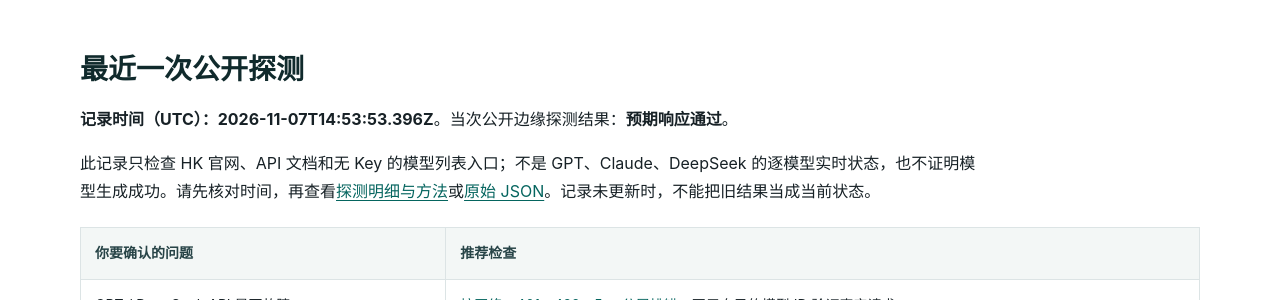
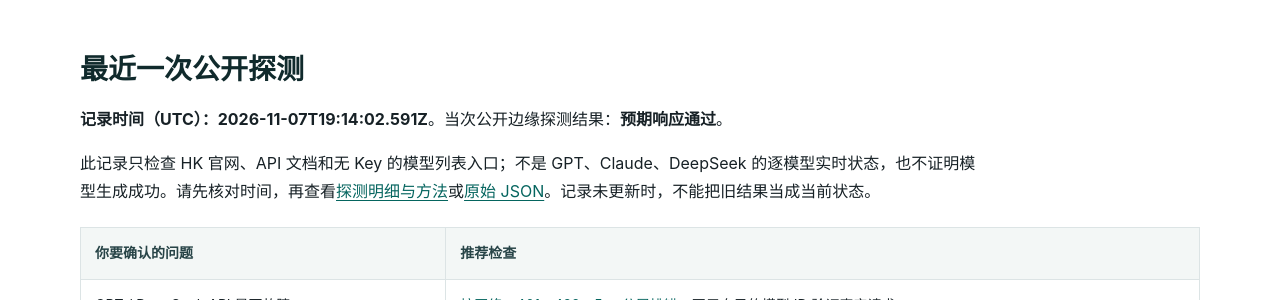
Before and after one commit to KKWANG4444/api-status, a Jekyll site: the page built from index.md, in a window 1280 px wide and 900 px high, scrolled down 364 px. Shown: the part 151-451 px from the top of the window. Built offline with Jekyll 4.4.1, drawn with Linux system fonts in a browser that asks for light colours.

Commit message:
chore: update public edge status

```diff
--- a/_data/status.json
+++ b/_data/status.json
@@ -1,7 +1,7 @@
 {
   "status": "operational",
-  "checked_at": "2026-11-07T14:53:53.396Z",
-  "duration_ms": 571,
+  "checked_at": "2026-11-07T19:14:02.591Z",
+  "duration_ms": 426,
   "overall": true,
   "components": [
     {
@@ -10,7 +10,7 @@
       "url": "https://www.aifast.hk/",
       "ok": true,
       "status": 200,
-      "elapsed_ms": 511,
+      "elapsed_ms": 352,
       "content_type": "text/html; charset=utf-8",
       "detail": "Expected public edge response"
     },
@@ -20,7 +20,7 @@
       "url": "https://api.aifast.hk/",
       "ok": true,
       "status": 200,
-      "elapsed_ms": 202,
+      "elapsed_ms": 270,
       "content_type": "text/html",
       "detail": "Expected public edge response"
     },
@@ -30,7 +30,7 @@
       "url": "https://www.aifast.hk/v1/models",
       "ok": true,
       "status": 401,
-      "elapsed_ms": 531,
+      "elapsed_ms": 387,
       "content_type": "application/json; charset=utf-8",
       "detail": "Expected public edge response"
     }
--- a/data/status.json
+++ b/data/status.json
@@ -1,7 +1,7 @@
 {
   "status": "operational",
-  "checked_at": "2026-11-07T14:53:53.396Z",
-  "duration_ms": 571,
+  "checked_at": "2026-11-07T19:14:02.591Z",
+  "duration_ms": 426,
   "overall": true,
   "components": [
     {
@@ -10,7 +10,7 @@
       "url": "https://www.aifast.hk/",
       "ok": true,
       "status": 200,
-      "elapsed_ms": 511,
+      "elapsed_ms": 352,
       "content_type": "text/html; charset=utf-8",
       "detail": "Expected public edge response"
     },
@@ -20,7 +20,7 @@
       "url": "https://api.aifast.hk/",
       "ok": true,
       "status": 200,
-      "elapsed_ms": 202,
+      "elapsed_ms": 270,
       "content_type": "text/html",
       "detail": "Expected public edge response"
     },
@@ -30,7 +30,7 @@
       "url": "https://www.aifast.hk/v1/models",
       "ok": true,
       "status": 401,
-      "elapsed_ms": 531,
+      "elapsed_ms": 387,
       "content_type": "application/json; charset=utf-8",
       "detail": "Expected public edge response"
     }
```
